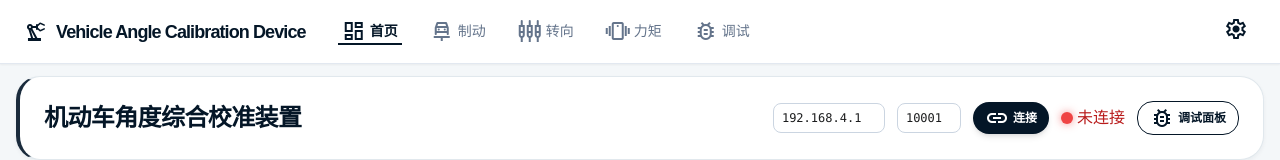
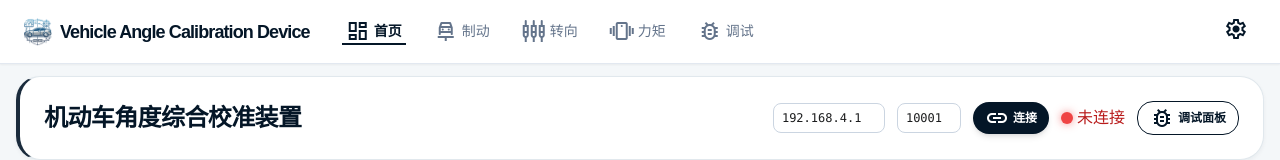
Before and after one commit to ggtiger/SSTS, a Next.js app: page / in a window 1280 px wide. Shown: the top 160 px of the page. Built offline with nearby package versions, Linux system fonts and the light colour scheme; a web font is replaced by a local one.

Commit message:
server: v0.2.7 更新全流程日志增强

```diff
--- a/components/ui/SettingsModal.tsx
+++ b/components/ui/SettingsModal.tsx
@@ -312,7 +312,7 @@ export default function SettingsModal({ open, onClose }: SettingsModalProps) {
               {activeTab === 'about' && (
                 <div className="space-y-3 text-sm">
                   <div className="flex items-center gap-3 mb-4">
-                    <span className="material-symbols-outlined text-3xl text-primary">precision_manufacturing</span>
+                    <img src="/icon.png" alt="VACDevice" className="w-10 h-10 rounded-lg" />
                     <div>
                       <h3 className="font-bold text-base text-primary">VACDevice</h3>
                       <p className="text-slate-500">机动车角度综合校准装置</p>
--- a/components/ui/TopAppBar.tsx
+++ b/components/ui/TopAppBar.tsx
@@ -82,7 +82,7 @@ export default function TopAppBar() {
     >
       <div className="flex items-center gap-8">
         <span className="text-lg font-black text-primary tracking-tighter flex items-center">
-          <span className="material-symbols-outlined text-2xl mr-2">precision_manufacturing</span>
+          <img src="/icon.png" alt="VACDevice" className="w-7 h-7 mr-2 rounded" />
           Vehicle Angle Calibration Device
         </span>
         <nav className="hidden md:flex items-center gap-6 h-16">
--- a/package.json
+++ b/package.json
@@ -1,6 +1,6 @@
 {
   "name": "vacdevice",
-  "version": "0.2.6",
+  "version": "0.2.7",
   "private": true,
   "scripts": {
     "dev": "next dev -p 3200",
```
Also changed, not shown: 2 other files (tests, documents, lock files or other folders).
